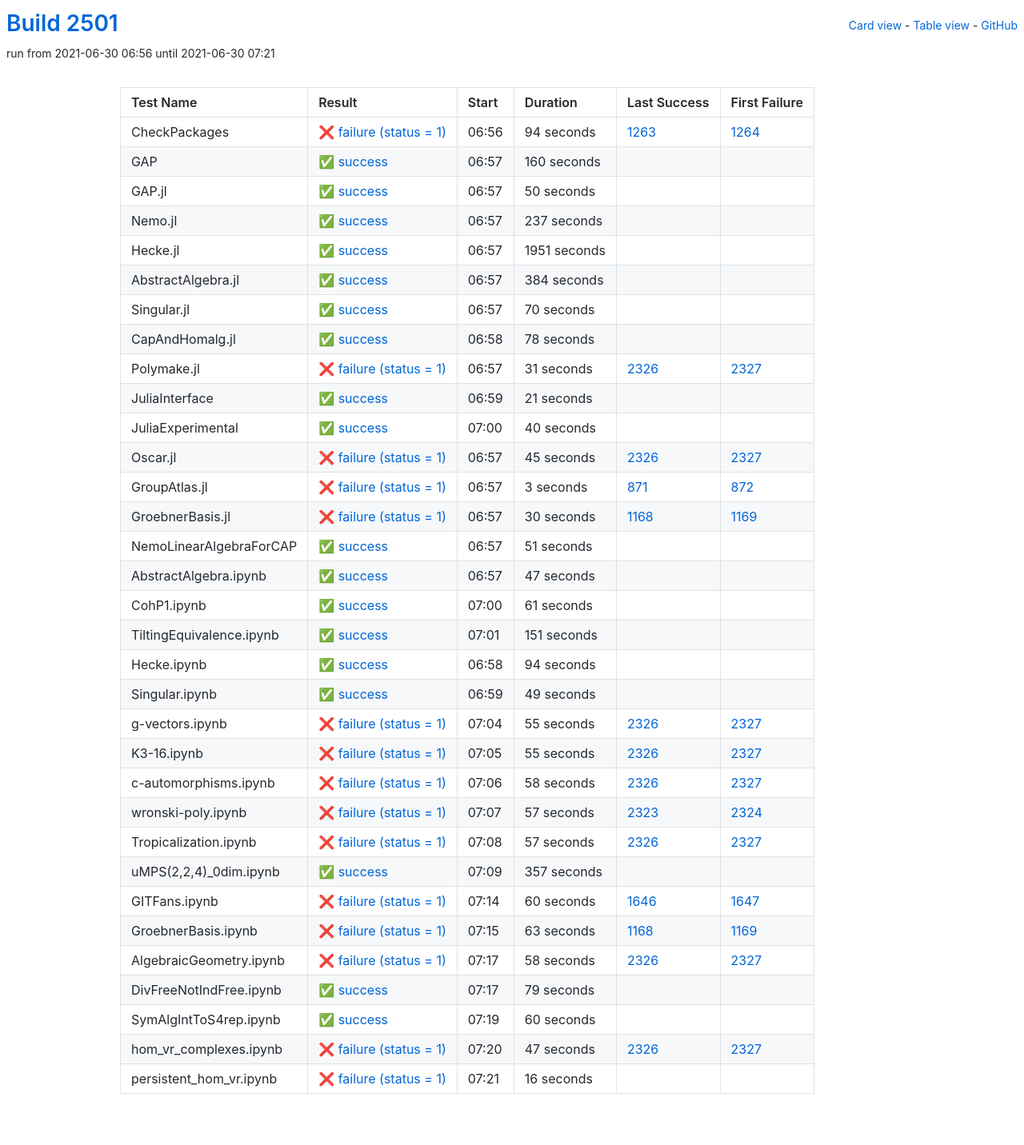
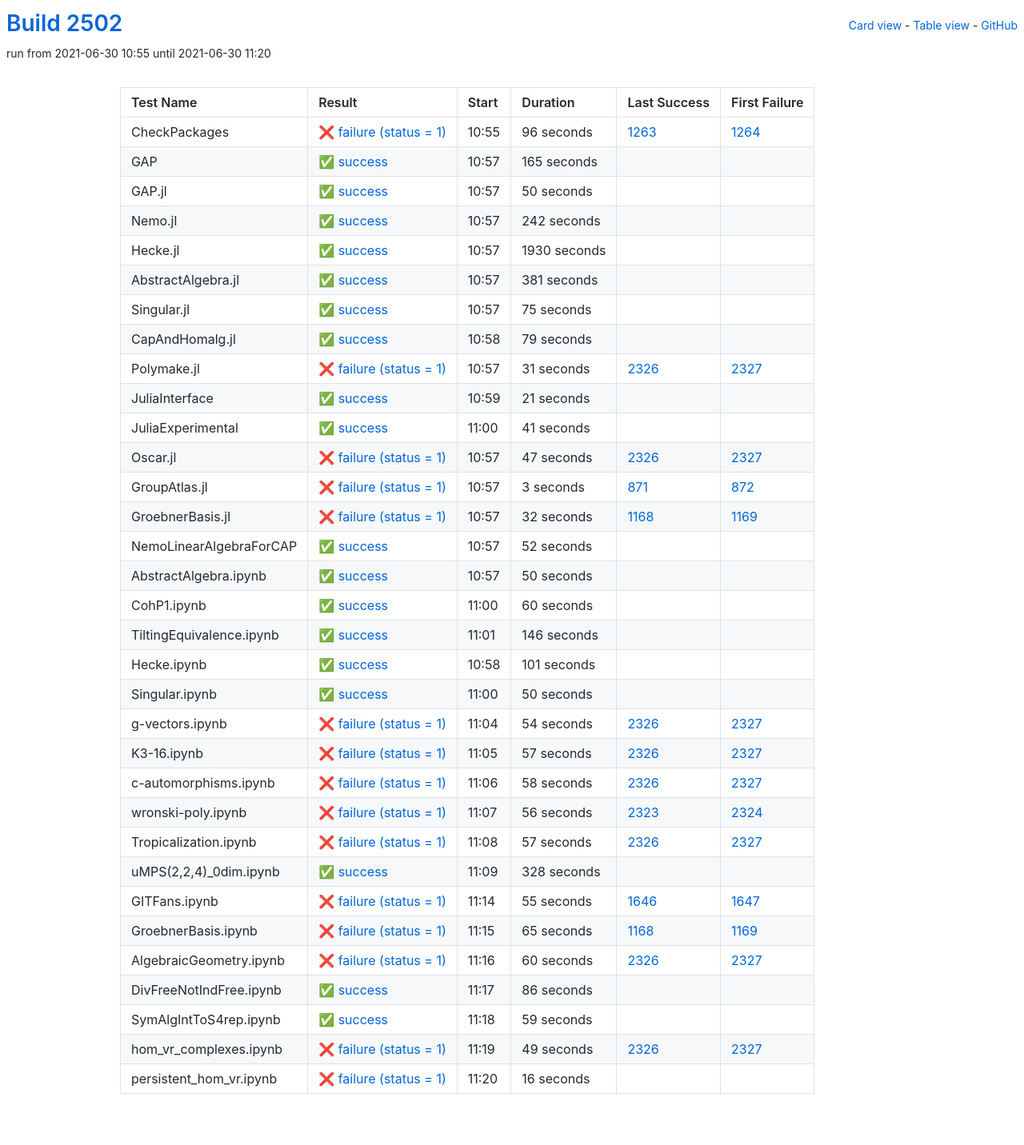
Before and after one commit to oscar-system/oscar-ci-status-stable, a Jekyll site: the page built from table.html, in a window 1280 px wide. Shown: the whole page at 80% size. Built offline with Jekyll 4.4.1, drawn with Linux system fonts in a browser that asks for light colours.

Commit message:
Build #2502

```diff
--- a/_data/ci.yml
+++ b/_data/ci.yml
@@ -1,6 +1,6 @@
 ---
-build: 2501
-build_url: https://oscarci.mathematik.uni-kl.de/job/oscar-stable/2501/
+build: 2502
+build_url: https://oscarci.mathematik.uni-kl.de/job/oscar-stable/2502/
 job: oscar-stable
 organization: oscar-system
 repo: oscar-ci-status-stable
@@ -8,32 +8,32 @@ repourl: https://github.com/oscar-system/oscar-ci-status-stable
 tests:
 - name: CheckPackages
   id: checkpackages
-  log: https://oscarci.mathematik.uni-kl.de/job/oscar-stable/2501/artifact/logs/build-2501/CheckPackages.log
-  start: 2021-06-30 06:56
+  log: https://oscarci.mathematik.uni-kl.de/job/oscar-stable/2502/artifact/logs/build-2502/CheckPackages.log
+  start: 2021-06-30 10:55
   success: false
   exitcode: 1
   status: failure
-  duration: 94
+  duration: 96
   last_success: 1263
   last_success_url: https://oscarci.mathematik.uni-kl.de/job/oscar-stable/1263/
   first_failure: 1264
   first_failure_url: https://oscarci.mathematik.uni-kl.de/job/oscar-stable/1264/
 - name: GAP
   id: gap
-  log: https://oscarci.mathematik.uni-kl.de/job/oscar-stable/2501/artifact/logs/build-2501/GAP.log
-  start: 2021-06-30 06:57
+  log: https://oscarci.mathematik.uni-kl.de/job/oscar-stable/2502/artifact/logs/build-2502/GAP.log
+  start: 2021-06-30 10:57
   success: true
   exitcode: 0
   status: success
-  duration: 160
+  duration: 165
   last_success: false
   last_success_url:
   first_failure: false
   first_failure_url:
 - name: GAP.jl
   id: gap-jl
-  log: https://oscarci.mathematik.uni-kl.de/job/oscar-stable/2501/artifact/logs/build-2501/GAP.jl.log
-  start: 2021-06-30 06:57
+  log: https://oscarci.mathematik.uni-kl.de/job/oscar-stable/2502/artifact/logs/build-2502/GAP.jl.log
+  start: 2021-06-30 10:57
   success: true
   exitcode: 0
   status: success
@@ -44,68 +44,68 @@ tests:
   first_failure_url:
 - name: Nemo.jl
   id: nemo-jl
-  log: https://oscarci.mathematik.uni-kl.de/job/oscar-stable/2501/artifact/logs/build-2501/Nemo.jl.log
-  start: 2021-06-30 06:57
+  log: https://oscarci.mathematik.uni-kl.de/job/oscar-stable/2502/artifact/logs/build-2502/Nemo.jl.log
+  start: 2021-06-30 10:57
   success: true
   exitcode: 0
   status: success
-  duration: 237
+  duration: 242
   last_success: false
   last_success_url:
   first_failure: false
   first_failure_url:
 - name: Hecke.jl
   id: hecke-jl
-  log: https://oscarci.mathematik.uni-kl.de/job/oscar-stable/2501/artifact/logs/build-2501/Hecke.jl.log
-  start: 2021-06-30 06:57
+  log: https://oscarci.mathematik.uni-kl.de/job/oscar-stable/2502/artifact/logs/build-2502/Hecke.jl.log
+  start: 2021-06-30 10:57
   success: true
   exitcode: 0
   status: success
-  duration: 1951
+  duration: 1930
   last_success: false
   last_success_url:
   first_failure: false
   first_failure_url:
 - name: AbstractAlgebra.jl
   id: abstractalgebra-jl
-  log: https://oscarci.mathematik.uni-kl.de/job/oscar-stable/2501/artifact/logs/build-2501/AbstractAlgebra.jl.log
-  start: 2021-06-30 06:57
+  log: https://oscarci.mathematik.uni-kl.de/job/oscar-stable/2502/artifact/logs/build-2502/AbstractAlgebra.jl.log
+  start: 2021-06-30 10:57
   success: true
   exitcode: 0
   status: success
-  duration: 384
+  duration: 381
   last_success: false
   last_success_url:
   first_failure: false
   first_failure_url:
 - name: Singular.jl
   id: singular-jl
-  log: https://oscarci.mathematik.uni-kl.de/job/oscar-stable/2501/artifact/logs/build-2501/Singular.jl.log
-  start: 2021-06-30 06:57
+  log: https://oscarci.mathematik.uni-kl.de/job/oscar-stable/2502/artifact/logs/build-2502/Singular.jl.log
+  start: 2021-06-30 10:57
   success: true
   exitcode: 0
   status: success
-  duration: 70
+  duration: 75
   last_success: false
   last_success_url:
   first_failure: false
   first_failure_url:
 - name: CapAndHomalg.jl
   id: capandhomalg-jl
-  log: https://oscarci.mathematik.uni-kl.de/job/oscar-stable/2501/artifact/logs/build-2501/CapAndHomalg.jl.log
-  start: 2021-06-30 06:58
+  log: https://oscarci.mathematik.uni-kl.de/job/oscar-stable/2502/artifact/logs/build-2502/CapAndHomalg.jl.log
+  start: 2021-06-30 10:58
   success: true
   exitcode: 0
   status: success
-  duration: 78
+  duration: 79
   last_success: false
   last_success_url:
   first_failure: false
   first_failure_url:
 - name: Polymake.jl
   id: polymake-jl
-  log: https://oscarci.mathematik.uni-kl.de/job/oscar-stable/2501/artifact/logs/build-2501/Polymake.jl.log
-  start: 2021-06-30 06:57
+  log: https://oscarci.mathematik.uni-kl.de/job/oscar-stable/2502/artifact/logs/build-2502/Polymake.jl.log
+  start: 2021-06-30 10:57
   success: false
   exitcode: 1
   status: failure
@@ -116,8 +116,8 @@ tests:
   first_failure_url: https://oscarci.mathematik.uni-kl.de/job/oscar-stable/2327/
 - name: JuliaInterface
   id: juliainterface
-  log: https://oscarci.mathematik.uni-kl.de/job/oscar-stable/2501/artifact/logs/build-2501/JuliaInterface.log
-  start: 2021-06-30 06:59
+  log: https://oscarci.mathematik.uni-kl.de/job/oscar-stable/2502/artifact/logs/build-2502/JuliaInterface.log
+  start: 2021-06-30 10:59
   success: true
   exitcode: 0
   status: success
@@ -128,32 +128,32 @@ tests:
   first_failure_url:
 - name: JuliaExperimental
   id: juliaexperimental
-  log: https://oscarci.mathematik.uni-kl.de/job/oscar-stable/2501/artifact/logs/build-2501/JuliaExperimental.log
-  start: 2021-06-30 07:00
+  log: https://oscarci.mathematik.uni-kl.de/job/oscar-stable/2502/artifact/logs/build-2502/JuliaExperimental.log
+  start: 2021-06-30 11:00
   success: true
   exitcode: 0
   status: success
-  duration: 40
+  duration: 41
   last_success: false
   last_success_url:
   first_failure: false
   first_failure_url:
 - name: Oscar.jl
   id: oscar-jl
-  log: https://oscarci.mathematik.uni-kl.de/job/oscar-stable/2501/artifact/logs/build-2501/Oscar.jl.log
-  start: 2021-06-30 06:57
+  log: https://oscarci.mathematik.uni-kl.de/job/oscar-stable/2502/artifact/logs/build-2502/Oscar.jl.log
+  start: 2021-06-30 10:57
   success: false
   exitcode: 1
   status: failure
-  duration: 45
+  duration: 47
   last_success: 2326
   last_success_url: https://oscarci.mathematik.uni-kl.de/job/oscar-stable/2326/
   first_failure: 2327
   first_failure_url: https://oscarci.mathematik.uni-kl.de/job/oscar-stable/2327/
 - name: GroupAtlas.jl
   id: groupatlas-jl
-  log: https://oscarci.mathematik.uni-kl.de/job/oscar-stable/2501/artifact/logs/build-2501/GroupAtlas.jl.log
-  start: 2021-06-30 06:57
+  log: https://oscarci.mathematik.uni-kl.de/job/oscar-stable/2502/artifact/logs/build-2502/GroupAtlas.jl.log
+  start: 2021-06-30 10:57
   success: false
   exitcode: 1
   status: failure
@@ -164,116 +164,116 @@ tests:
   first_failure_url: https://oscarci.mathematik.uni-kl.de/job/oscar-stable/872/
 - name: GroebnerBasis.jl
   id: groebnerbasis-jl
-  log: https://oscarci.mathematik.uni-kl.de/job/oscar-stable/2501/artifact/logs/build-2501/GroebnerBasis.jl.log
-  start: 2021-06-30 06:57
+  log: https://oscarci.mathematik.uni-kl.de/job/oscar-stable/2502/artifact/logs/build-2502/GroebnerBasis.jl.log
+  start: 2021-06-30 10:57
   success: false
   exitcode: 1
   status: failure
-  duration: 30
+  duration: 32
   last_success: 1168
   last_success_url: https://oscarci.mathematik.uni-kl.de/job/oscar-stable/1168/
   first_failure: 1169
   first_failure_url: https://oscarci.mathematik.uni-kl.de/job/oscar-stable/1169/
 - name: NemoLinearAlgebraForCAP
   id: nemolinearalgebraforcap
-  log: https://oscarci.mathematik.uni-kl.de/job/oscar-stable/2501/artifact/logs/build-2501/NemoLinearAlgebraForCAP.log
-  start: 2021-06-30 06:57
+  log: https://oscarci.mathematik.uni-kl.de/job/oscar-stable/2502/artifact/logs/build-2502/NemoLinearAlgebraForCAP.log
+  start: 2021-06-30 10:57
   success: true
   exitcode: 0
   status: success
-  duration: 51
+  duration: 52
   last_success: false
   last_success_url:
   first_failure: false
   first_failure_url:
 - name: AbstractAlgebra.ipynb
   id: abstractalgebra-ipynb
-  log: https://oscarci.mathematik.uni-kl.de/job/oscar-stable/2501/artifact/logs/build-2501/AbstractAlgebra.ipynb.log
-  start: 2021-06-30 06:57
+  log: https://oscarci.mathematik.uni-kl.de/job/oscar-stable/2502/artifact/logs/build-2502/AbstractAlgebra.ipynb.log
+  start: 2021-06-30 10:57
   success: true
   exitcode: 0
   status: success
-  duration: 47
+  duration: 50
   last_success: false
   last_success_url:
   first_failure: false
   first_failure_url:
 - name: CohP1.ipynb
   id: cohp1-ipynb
-  log: https://oscarci.mathematik.uni-kl.de/job/oscar-stable/2501/artifact/logs/build-2501/CohP1.ipynb.log
-  start: 2021-06-30 07:00
+  log: https://oscarci.mathematik.uni-kl.de/job/oscar-stable/2502/artifact/logs/build-2502/CohP1.ipynb.log
+  start: 2021-06-30 11:00
   success: true
   exitcode: 0
   status: success
-  duration: 61
+  duration: 60
   last_success: false
   last_success_url:
   first_failure: false
   first_failure_url:
 - name: TiltingEquivalence.ipynb
   id: tiltingequivalence-ipynb
-  log: https://oscarci.mathematik.uni-kl.de/job/oscar-stable/2501/artifact/logs/build-2501/TiltingEquivalence.ipynb.log
-  start: 2021-06-30 07:01
+  log: https://oscarci.mathematik.uni-kl.de/job/oscar-stable/2502/artifact/logs/build-2502/TiltingEquivalence.ipynb.log
+  start: 2021-06-30 11:01
   success: true
   exitcode: 0
   status: success
-  duration: 151
+  duration: 146
   last_success: false
   last_success_url:
   first_failure: false
   first_failure_url:
 - name: Hecke.ipynb
   id: hecke-ipynb
-  log: https://oscarci.mathematik.uni-kl.de/job/oscar-stable/2501/artifact/logs/build-2501/Hecke.ipynb.log
-  start: 2021-06-30 06:58
+  log: https://oscarci.mathematik.uni-kl.de/job/oscar-stable/2502/artifact/logs/build-2502/Hecke.ipynb.log
+  start: 2021-06-30 10:58
   success: true
   exitcode: 0
   status: success
-  duration: 94
+  duration: 101
   last_success: false
   last_success_url:
   first_failure: false
   first_failure_url:
 - name: Singular.ipynb
   id: singular-ipynb
-  log: https://oscarci.mathematik.uni-kl.de/job/oscar-stable/2501/artifact/logs/build-2501/Singular.ipynb.log
-  start: 2021-06-30 06:59
+  log: https://oscarci.mathematik.uni-kl.de/job/oscar-stable/2502/artifact/logs/build-2502/Singular.ipynb.log
+  start: 2021-06-30 11:00
   success: true
   exitcode: 0
   status: success
-  duration: 49
+  duration: 50
   last_success: false
   last_success_url:
   first_failure: false
   first_failure_url:
 - name: g-vectors.ipynb
   id: g-vectors-ipynb
-  log: https://oscarci.mathematik.uni-kl.de/job/oscar-stable/2501/artifact/logs/build-2501/g-vectors.ipynb.log
-  start: 2021-06-30 07:04
+  log: https://oscarci.mathematik.uni-kl.de/job/oscar-stable/2502/artifact/logs/build-2502/g-vectors.ipynb.log
+  start: 2021-06-30 11:04
   success: false
   exitcode: 1
   status: failure
-  duration: 55
+  duration: 54
   last_success: 2326
   last_success_url: https://oscarci.mathematik.uni-kl.de/job/oscar-stable/2326/
   first_failure: 2327
   first_failure_url: https://oscarci.mathematik.uni-kl.de/job/oscar-stable/2327/
 - name: K3-16.ipynb
   id: k3-16-ipynb
-  log: https://oscarci.mathematik.uni-kl.de/job/oscar-stable/2501/artifact/logs/build-2501/K3-16.ipynb.log
-  start: 2021-06-30 07:05
+  log: https://oscarci.mathematik.uni-kl.de/job/oscar-stable/2502/artifact/logs/build-2502/K3-16.ipynb.log
+  start: 2021-06-30 11:05
   success: false
   exitcode: 1
   status: failure
-  duration: 55
+  duration: 57
   last_success: 2326
   last_success_url: https://oscarci.mathematik.uni-kl.de/job/oscar-stable/2326/
   first_failure: 2327
   first_failure_url: https://oscarci.mathematik.uni-kl.de/job/oscar-stable/2327/
 - name: c-automorphisms.ipynb
   id: c-automorphisms-ipynb
-  log: https://oscarci.mathematik.uni-kl.de/job/oscar-stable/2501/artifact/logs/build-2501/c-automorphisms.ipynb.log
-  start: 2021-06-30 07:06
+  log: https://oscarci.mathematik.uni-kl.de/job/oscar-stable/2502/artifact/logs/build-2502/c-automorphisms.ipynb.log
+  start: 2021-06-30 11:06
   success: false
   exitcode: 1
   status: failure
@@ -284,20 +284,20 @@ tests:
   first_failure_url: https://oscarci.mathematik.uni-kl.de/job/oscar-stable/2327/
 - name: wronski-poly.ipynb
   id: wronski-poly-ipynb
-  log: https://oscarci.mathematik.uni-kl.de/job/oscar-stable/2501/artifact/logs/build-2501/wronski-poly.ipynb.log
-  start: 2021-06-30 07:07
+  log: https://oscarci.mathematik.uni-kl.de/job/oscar-stable/2502/artifact/logs/build-2502/wronski-poly.ipynb.log
+  start: 2021-06-30 11:07
   success: false
   exitcode: 1
   status: failure
-  duration: 57
+  duration: 56
   last_success: 2323
   last_success_url: https://oscarci.mathematik.uni-kl.de/job/oscar-stable/2323/
   first_failure: 2324
   first_failure_url: https://oscarci.mathematik.uni-kl.de/job/oscar-stable/2324/
 - name: Tropicalization.ipynb
   id: tropicalization-ipynb
-  log: https://oscarci.mathematik.uni-kl.de/job/oscar-stable/2501/artifact/logs/build-2501/Tropicalization.ipynb.log
-  start: 2021-06-30 07:08
+  log: https://oscarci.mathematik.uni-kl.de/job/oscar-stable/2502/artifact/logs/build-2502/Tropicalization.ipynb.log
+  start: 2021-06-30 11:08
   success: false
   exitcode: 1
   status: failure
@@ -308,92 +308,92 @@ tests:
   first_failure_url: https://oscarci.mathematik.uni-kl.de/job/oscar-stable/2327/
 - name: uMPS(2,2,4)_0dim.ipynb
   id: umps-2-2-4-0dim-ipynb
-  log: https://oscarci.mathematik.uni-kl.de/job/oscar-stable/2501/artifact/logs/build-2501/uMPS-2-2-4-_0dim.ipynb.log
-  start: 2021-06-30 07:09
+  log: https://oscarci.mathematik.uni-kl.de/job/oscar-stable/2502/artifact/logs/build-2502/uMPS-2-2-4-_0dim.ipynb.log
+  start: 2021-06-30 11:09
   success: true
   exitcode: 0
   status: success
-  duration: 357
+  duration: 328
   last_success: false
   last_success_url:
   first_failure: false
   first_failure_url:
 - name: GITFans.ipynb
   id: gitfans-ipynb
-  log: https://oscarci.mathematik.uni-kl.de/job/oscar-stable/2501/artifact/logs/build-2501/GITFans.ipynb.log
-  start: 2021-06-30 07:14
+  log: https://oscarci.mathematik.uni-kl.de/job/oscar-stable/2502/artifact/logs/build-2502/GITFans.ipynb.log
+  start: 2021-06-30 11:14
   success: false
   exitcode: 1
   status: failure
-  duration: 60
+  duration: 55
   last_success: 1646
   last_success_url: https://oscarci.mathematik.uni-kl.de/job/oscar-stable/1646/
   first_failure: 1647
   first_failure_url: https://oscarci.mathematik.uni-kl.de/job/oscar-stable/1647/
 - name: GroebnerBasis.ipynb
   id: groebnerbasis-ipynb
-  log: https://oscarci.mathematik.uni-kl.de/job/oscar-stable/2501/artifact/logs/build-2501/GroebnerBasis.ipynb.log
-  start: 2021-06-30 07:15
+  log: https://oscarci.mathematik.uni-kl.de/job/oscar-stable/2502/artifact/logs/build-2502/GroebnerBasis.ipynb.log
+  start: 2021-06-30 11:15
   success: false
   exitcode: 1
   status: failure
-  duration: 63
+  duration: 65
   last_success: 1168
   last_success_url: https://oscarci.mathematik.uni-kl.de/job/oscar-stable/1168/
   first_failure: 1169
   first_failure_url: https://oscarci.mathematik.uni-kl.de/job/oscar-stable/1169/
 - name: AlgebraicGeometry.ipynb
   id: algebraicgeometry-ipynb
-  log: https://oscarci.mathematik.uni-kl.de/job/oscar-stable/2501/artifact/logs/build-2501/AlgebraicGeometry.ipynb.log
-  start: 2021-06-30 07:17
+  log: https://oscarci.mathematik.uni-kl.de/job/oscar-stable/2502/artifact/logs/build-2502/AlgebraicGeometry.ipynb.log
+  start: 2021-06-30 11:16
   success: false
   exitcode: 1
   status: failure
-  duration: 58
+  duration: 60
   last_success: 2326
   last_success_url: https://oscarci.mathematik.uni-kl.de/job/oscar-stable/2326/
   first_failure: 2327
   first_failure_url: https://oscarci.mathematik.uni-kl.de/job/oscar-stable/2327/
 - name: DivFreeNotIndFree.ipynb
   id: divfreenotindfree-ipynb
-  log: https://oscarci.mathematik.uni-kl.de/job/oscar-stable/2501/artifact/logs/build-2501/DivFreeNotIndFree.ipynb.log
-  start: 2021-06-30 07:17
+  log: https://oscarci.mathematik.uni-kl.de/job/oscar-stable/2502/artifact/logs/build-2502/DivFreeNotIndFree.ipynb.log
+  start: 2021-06-30 11:17
   success: true
   exitcode: 0
   status: success
-  duration: 79
+  duration: 86
   last_success: false
   last_success_url:
   first_failure: false
   first_failure_url:
 - name: SymAlgIntToS4rep.ipynb
   id: symalginttos4rep-ipynb
-  log: https://oscarci.mathematik.uni-kl.de/job/oscar-stable/2501/artifact/logs/build-2501/SymAlgIntToS4rep.ipynb.log
-  start: 2021-06-30 07:19
+  log: https://oscarci.mathematik.uni-kl.de/job/oscar-stable/2502/artifact/logs/build-2502/SymAlgIntToS4rep.ipynb.log
+  start: 2021-06-30 11:18
   success: true
   exitcode: 0
   status: success
-  duration: 60
+  duration: 59
   last_success: false
   last_success_url:
   first_failure: false
   first_failure_url:
 - name: hom_vr_complexes.ipynb
   id: hom-vr-complexes-ipynb
-  log: https://oscarci.mathematik.uni-kl.de/job/oscar-stable/2501/artifact/logs/build-2501/hom_vr_complexes.ipynb.log
-  start: 2021-06-30 07:20
+  log: https://oscarci.mathematik.uni-kl.de/job/oscar-stable/2502/artifact/logs/build-2502/hom_vr_complexes.ipynb.log
+  start: 2021-06-30 11:19
   success: false
   exitcode: 1
   status: failure
-  duration: 47
+  duration: 49
   last_success: 2326
   last_success_url: https://oscarci.mathematik.uni-kl.de/job/oscar-stable/2326/
   first_failure: 2327
   first_failure_url: https://oscarci.mathematik.uni-kl.de/job/oscar-stable/2327/
 - name: persistent_hom_vr.ipynb
   id: persistent-hom-vr-ipynb
-  log: https://oscarci.mathematik.uni-kl.de/job/oscar-stable/2501/artifact/logs/build-2501/persistent_hom_vr.ipynb.log
-  start: 2021-06-30 07:21
+  log: https://oscarci.mathematik.uni-kl.de/job/oscar-stable/2502/artifact/logs/build-2502/persistent_hom_vr.ipynb.log
+  start: 2021-06-30 11:20
   success: false
   exitcode: 1
   status: failure
```
Also changed, not shown: README.md.
